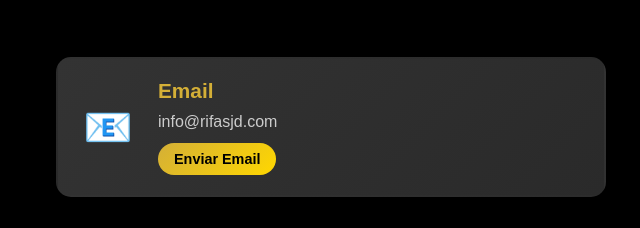
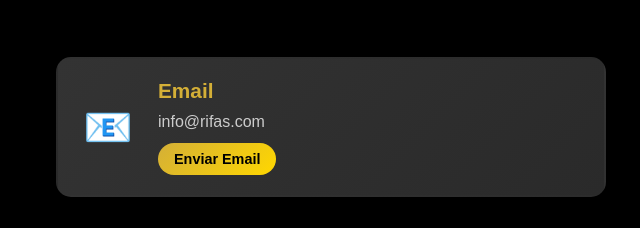
Before and after one commit to Chicano0/AppRifas, a website: page Public/index.html in a window 1280 px wide. Shown: the part 1652-1880 px from the top of the page, 614-1254 px from the left. Drawn offline with Linux system fonts and the light colour scheme.

Commit message:
modificacion index.html

```diff
--- a/Public/index.html
+++ b/Public/index.html
@@ -639,7 +639,7 @@
         <div class="contact-icon">📧</div>
         <div class="contact-details">
           <h4>Email</h4>
-          <p>info@rifasjd.com</p>
+          <p>info@rifas.com</p>
           <button class="contact-btn" onclick="sendEmail()">Enviar Email</button>
         </div>
       </div>
```
